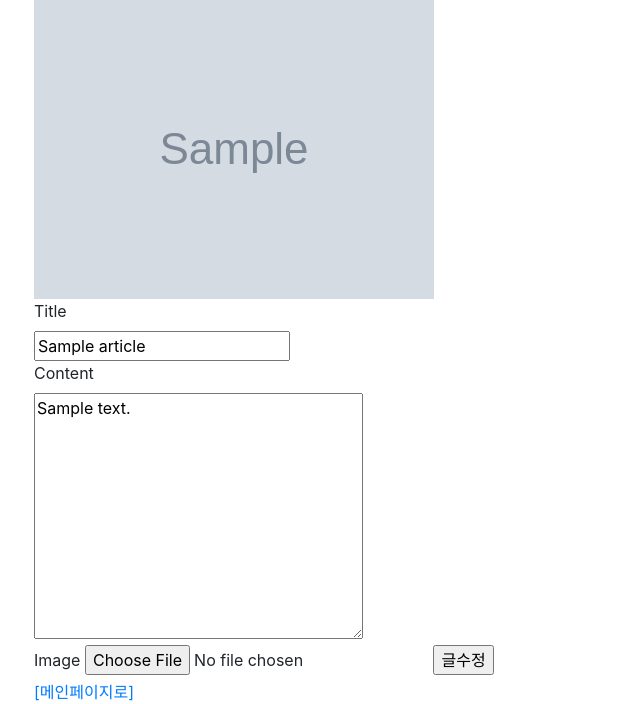
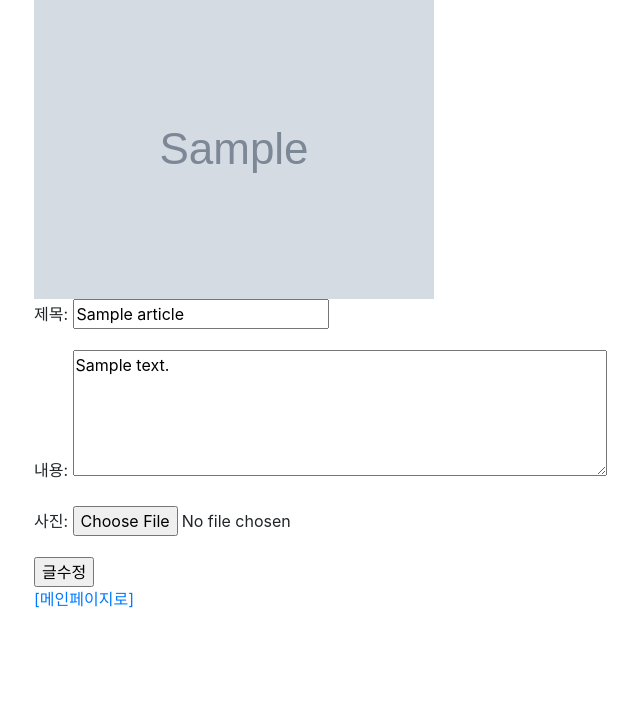
Before and after one commit to yoonmyunghoon/Django-prac, a Django app: page /articles/1/update/ in a window 1280 px wide. Shown: the part 163-867 px from the top of the page, without its empty margins (51-691 px from the left). After the commit the page ends 771 px from the top, so only its background shows below. Run offline with Django 3.2, Linux system fonts and the light colour scheme; tables that the repository leaves empty hold one stand-in row (values such as "Sample post"); grey boxes marked "Sample" are stand-in pictures; some libraries are stand-ins or nearby versions.

Commit message:
form 적용

```diff
--- /dev/null
+++ b/articles/forms.py
@@ -0,0 +1,34 @@
+from django import forms
+
+
+class ArticleForm(forms.Form):
+    title = forms.CharField(
+        max_length=20,
+        label="제목",
+        widget=forms.TextInput(
+            attrs={
+                "class": "my-title",
+                "placeholder": "Enter the title!",
+            }
+        ),
+    )
+    content = forms.CharField(
+        label="내용",
+        widget=forms.Textarea(
+            attrs={
+                "class": "my-content",
+                "placeholder": "Enter the content!",
+                "rows": 5,
+                "cols": 50,
+            }
+        ),
+    )
+    image = forms.ImageField(
+        label="사진",
+        required=False,
+        widget=forms.FileInput(
+            attrs={
+                "class": "my-image",
+            }
+        ),
+    )
--- a/articles/templates/articles/detail.html
+++ b/articles/templates/articles/detail.html
@@ -4,7 +4,7 @@
 {% block body %}
     <h1 class="text-center">DETAIL</h1>
     {% if article.image %}
-        원본 이미지<img src="{{ article.image.url }}" alt="{{ article.image }}">
+        <img src="{{ article.image.url }}" alt="{{ article.image }}">
         <!-- 썸네일 이미지 <img src="{{ article.image_thumbnail.url }}" alt="{{ article.image }}" -->
     {% else %}
         <img src="{% static 'articles/images/noimage.gif' %}" alt="noimage">
--- a/articles/templates/articles/index.html
+++ b/articles/templates/articles/index.html
@@ -4,6 +4,7 @@
 {% block body %}
     <h1 class="text-center">Articles</h1>
     <img src="{% static 'images/simpsons.jpg' %}" alt="simpsons-image">
+    <img src="{% static 'articles/images/simpson.jpg' %}" alt="simpson-image">
     {% for article in articles %}
         <p>글 번호: {{ article.id }}</p>
         <p>글 제목: {{ article.title }}</p>
--- a/articles/templates/articles/update.html
+++ b/articles/templates/articles/update.html
@@ -11,12 +11,13 @@
     {% endif %}
     <form action="" method="POST" enctype="multipart/form-data">
         {% csrf_token %}
-        <label for="title">Title</label><br>
+        {{ form.as_p }}
+        <!-- <label for="title">Title</label><br>
         <input type="text" name="title" id="title" value="{{ article.title }}"><br>
         <label for="content">Content</label><br>
-        <textarea name="content" id="content" cols="30" rows="10">{{ article.content }}</textarea><br> <!--textarea는 value속성에 안적음-->
+        <textarea name="content" id="content" cols="30" rows="10">{{ article.content }}</textarea><br>
         <label for="image">Image</label>
-        <input type="file" name="image" id="image" accept="image/*">
+        <input type="file" name="image" id="image" accept="image/*"> -->
         <input type="submit" value="글수정">
     </form>
     <a href="{% url 'articles:index' %}">[메인페이지로]</a>
--- a/articles/views.py
+++ b/articles/views.py
@@ -1,6 +1,7 @@
-from django.shortcuts import render, redirect
+from django.shortcuts import render, redirect, get_object_or_404
 from django.core.exceptions import ValidationError
 from .models import Article, Comment
+from .forms import ArticleForm
 
 
 def index(request):
@@ -11,25 +12,32 @@ def index(request):
 
 def create(request):
     if request.method == "POST":
-        title = request.POST.get("title")
-        content = request.POST.get("content")
-        image = request.FILES.get("image")
-        article = Article(title=title, content=content, image=image)
-        article.save()
-        return redirect("articles:detail", article.pk)
+        form = ArticleForm(request.POST, request.FILES)
+        if form.is_valid():
+            title = form.cleaned_data.get("title")
+            content = form.cleaned_data.get("content")
+            image = form.cleaned_data.get("image")
+            article = Article(title=title, content=content, image=image)
+            article.save()
+            return redirect("articles:detail", article.pk)
     else:
-        return render(request, "articles/create.html")
+        form = ArticleForm()
+
+    context = {"form": form}
+    return render(request, "articles/create.html", context)
 
 
 def detail(request, article_pk):
-    article = Article.objects.get(pk=article_pk)
+    # article = Article.objects.get(pk=article_pk)
+    article = get_object_or_404(Article, pk=article_pk)
     comments = article.comments.all()
     context = {"article": article, "comments": comments}
     return render(request, "articles/detail.html", context)
 
 
 def delete(request, article_pk):
-    article = Article.objects.get(pk=article_pk)
+    # article = Article.objects.get(pk=article_pk)
+    article = get_object_or_404(Article, pk=article_pk)
     if request.method == "POST":
         article.delete()
         return redirect("articles:index")
@@ -37,17 +45,20 @@ def delete(request, article_pk):
 
 
 def update(request, article_pk):
-    article = Article.objects.get(pk=article_pk)
+    article = get_object_or_404(Article, pk=article_pk)
     if request.method == "POST":
-        article.title = request.POST.get("title")
-        article.content = request.POST.get("content")
-        if request.FILES.get("image"):
-            article.image = request.FILES.get("image")
-        article.save()
-        return redirect("articles:detail", article.pk)
+        form = ArticleForm(request.POST, request.FILES)
+        if form.is_valid():
+            article.title = form.cleaned_data.get("title")
+            article.content = form.cleaned_data.get("content")
+            if form.cleaned_data.get("image"):
+                article.image = form.cleaned_data.get("image")
+            article.save()
+            return redirect("articles:detail", article.pk)
     else:
-        context = {"article": article}
-        return render(request, "articles/update.html", context)
+        form = ArticleForm(initial=article.__dict__)
+    context = {"form": form, "article": article}
+    return render(request, "articles/update.html", context)
 
 
 def comments_create(request, article_pk):
```
Also changed, not shown: articles/templates/articles/create.html (+3 -4 lines).
